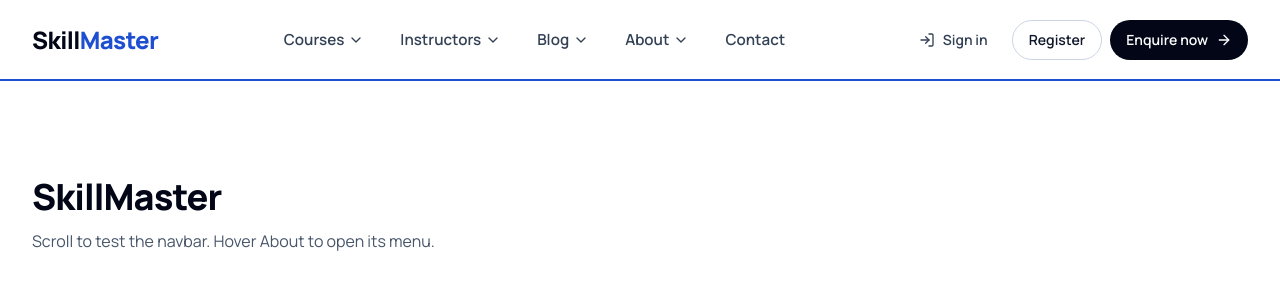
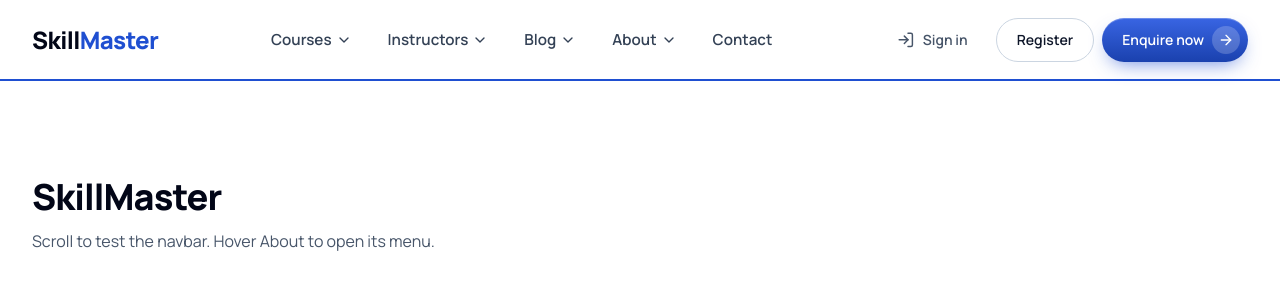
Before and after one commit to Aman-0402/SkillMaster, a React (Vite) app: page / in a window 1280 px wide. Shown: the top 300 px of the page. Built offline with nearby package versions, Linux system fonts and the light colour scheme.

Commit message:
Polish navbar action buttons

```diff
--- a/src/components/navbar.tsx
+++ b/src/components/navbar.tsx
@@ -124,6 +124,9 @@ function isActive(pathname: string, to: string) {
   if (!pathname.startsWith(to + "/")) return false;
   return !ALL_PATHS.some((p) => p !== to && p.startsWith(to + "/") && pathname.startsWith(p));
 }
+
+const btn =
+  "inline-flex h-11 items-center justify-center gap-2 rounded-full px-5 text-sm font-semibold transition-all duration-200 active:scale-[0.97] focus-visible:outline focus-visible:outline-2 focus-visible:outline-offset-2 focus-visible:outline-brand-600";
 
 const pill =
   "inline-flex h-10 items-center justify-center gap-2 rounded-full px-4 text-sm font-semibold transition-colors duration-200";
@@ -504,23 +507,37 @@ export default function Navbar() {
           <Link
             href="/login"
             aria-label="Sign in"
-            className={clsx(pill, "text-slate-700 hover:bg-slate-100 hover:text-slate-950 max-xl:w-10 max-xl:px-0", mobileOpen ? "hidden" : "hidden sm:inline-flex")}
+            className={clsx(
+              btn,
+              "text-slate-600 hover:bg-slate-100 hover:text-slate-950 max-xl:w-11 max-xl:px-0",
+              mobileOpen ? "hidden" : "hidden sm:inline-flex",
+            )}
           >
-            <LogIn className="size-4" aria-hidden />
+            <LogIn className="size-[1.1rem]" aria-hidden />
             <span className="hidden xl:inline">Sign in</span>
           </Link>
           <Link
             href="/join"
-            className={clsx(pill, "border border-slate-300 text-slate-900 hover:border-slate-950", mobileOpen ? "hidden" : "hidden md:inline-flex")}
+            className={clsx(
+              btn,
+              "border border-slate-300 bg-white text-slate-900 hover:border-brand-600 hover:bg-brand-50 hover:text-brand-700",
+              mobileOpen ? "hidden" : "hidden md:inline-flex",
+            )}
           >
             Register
           </Link>
           <Link
             href="/contact"
-            className={clsx(pill, "group bg-slate-950 text-white hover:bg-brand-600", mobileOpen ? "hidden" : "hidden sm:inline-flex")}
+            className={clsx(
+              btn,
+              "group relative overflow-hidden bg-gradient-to-b from-brand-500 to-brand-700 pr-2 text-white shadow-[0_8px_20px_-8px_rgb(31_79_209/0.7),inset_0_1px_0_rgb(255_255_255/0.25)] hover:shadow-[0_12px_26px_-8px_rgb(31_79_209/0.85),inset_0_1px_0_rgb(255_255_255/0.25)] motion-safe:hover:-translate-y-0.5",
+              mobileOpen ? "hidden" : "hidden sm:inline-flex",
+            )}
           >
             Enquire now
-            <ArrowRight className="size-4 transition-transform duration-300 group-hover:translate-x-0.5" aria-hidden />
+            <span className="flex size-7 items-center justify-center rounded-full bg-white/20 transition-colors duration-300 group-hover:bg-white group-hover:text-brand-700">
+              <ArrowRight className="size-4 transition-transform duration-300 group-hover:translate-x-0.5" aria-hidden />
+            </span>
           </Link>
           <button
             type="button"
```
Also changed, not shown: 1 other file (tests, documents, lock files or other folders).
